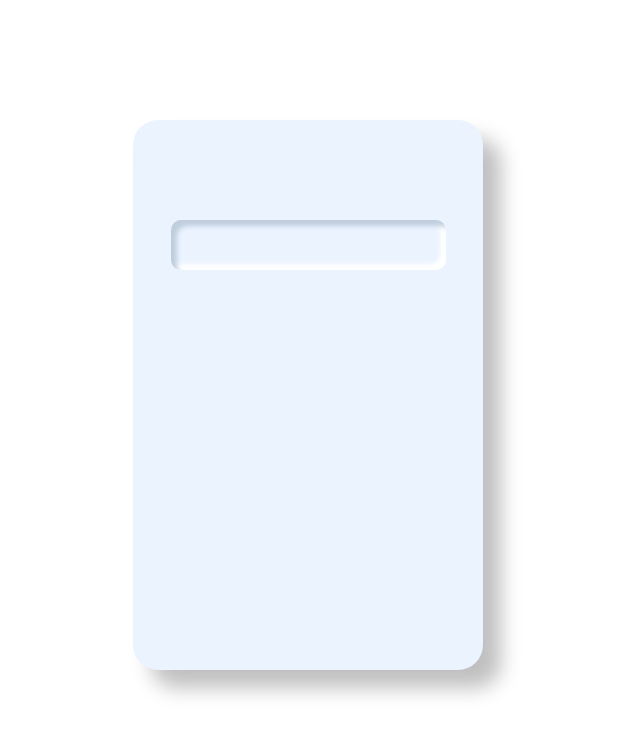
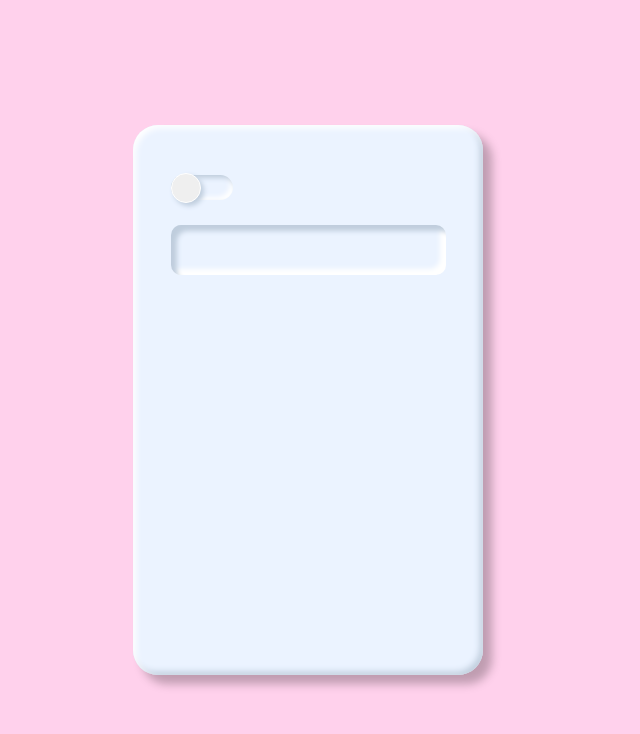
Before and after one commit to Marcolux/react_calculator, a React (Create React App) app: page / in a window 1280 px wide. Shown: the top 734 px of the page, without its empty margins (332-972 px from the left). Built offline with nearby package versions, Linux system fonts and the light colour scheme.

Commit message:
shaping it out

```diff
--- a/package.json
+++ b/package.json
@@ -1,6 +1,6 @@
 {
   "name": "react_calcul",
-  "homepage": "https://marcolux.github.io/react_calculator/public/",
+  "homepage": "https://marcolux.github.io/react_calculator",
   "version": "0.1.0",
   "private": true,
   "dependencies": {
--- a/src/App.css
+++ b/src/App.css
@@ -2,31 +2,54 @@
   text-align: center;
   display: flex;
   justify-content: center;
+  align-items: center;
   margin: 0;
   padding: 0;
+  background: #FFD1EC;
+  width: 100vw;
+  height: 100vh;
 
 
 }
 
 .Calculator{
-  margin-top: 120px;
   height: 550px;
   width: 350px;
   border-radius: 25px;
-  box-shadow: 18px 18px 20px 0px #00000040;
   background: #EBF3FF;
+  box-shadow: 9px 9px 10px 0px #00000040,3.1718568801879883px 3.1718568801879883px 6.343713760375977px 0px #FFFFFF inset,-3.1718568801879883px -3.1718568801879883px 6.343713760375977px 0px #BFCDDD inset;
+}
 
+/* Rectangle 2 */
+.Switch{
+height: 25px;
+width: 62.5px;
+margin-left: 37.5px;
+margin-top: 50px;
+border-radius: 25px;
+background: #EBF3FF;
+box-shadow: inset 3px 3px 5px #BFCDDD, inset -3px -3px 5px #FFFFFF;
+border-radius: 25px;
+display: flex;
+align-items: center;
+justify-content: flex-start;
 }
+.SwitchButton{
+  height: 30px;
+  width: 30px;
+  border-radius: 25px;
+  border: 0.25px solid #FFFFFF;
+  box-shadow: 3px 3px 5px 0px #BFCDDD;
+  }
 
 .Screen{
   height: 50px;
   width: 275px;
   left: 0.000091552734375px;
-  margin-top: 100px;
+  margin-top: 25px;
   margin-left: 37.5px;
   border-radius: 10px;
 background: #EBF3FF;
 box-shadow: inset 6px 6px 5px #BFCDDD, inset -6px -6px 5px #FFFFFF;
 border-radius: 10px;
-
 }
--- a/src/components/Calculator.js
+++ b/src/components/Calculator.js
@@ -1,10 +1,13 @@
 import Screen from "./Screen"
+import Switch from "./Switch"
 
 const Calculator = () => {
 
     return (
        <div className="Calculator">
+           <Switch></Switch>
            <Screen></Screen>
+
        </div>
 
     )
--- /dev/null
+++ b/src/components/Switch.js
@@ -0,0 +1,11 @@
+import SwitchButton from "./SwitchBall"
+
+const Switch = ()=>{
+    return(
+        <div className="Switch">
+            <SwitchButton></SwitchButton>
+        </div>
+    )
+}
+
+export default Switch
--- /dev/null
+++ b/src/components/SwitchBall.js
@@ -0,0 +1,10 @@
+const SwitchButton =()=>{
+
+    return(
+        <button className="SwitchButton"></button>
+
+    )
+}
+
+
+export default SwitchButton
```
